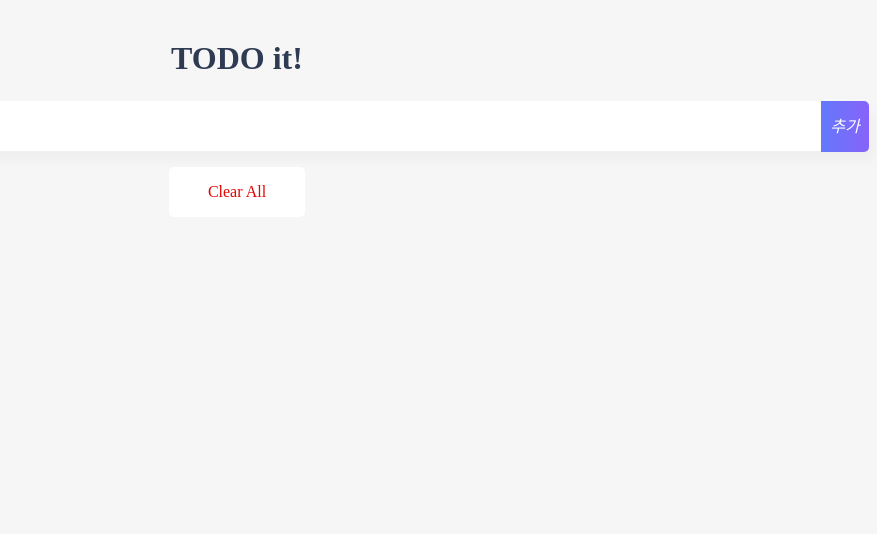
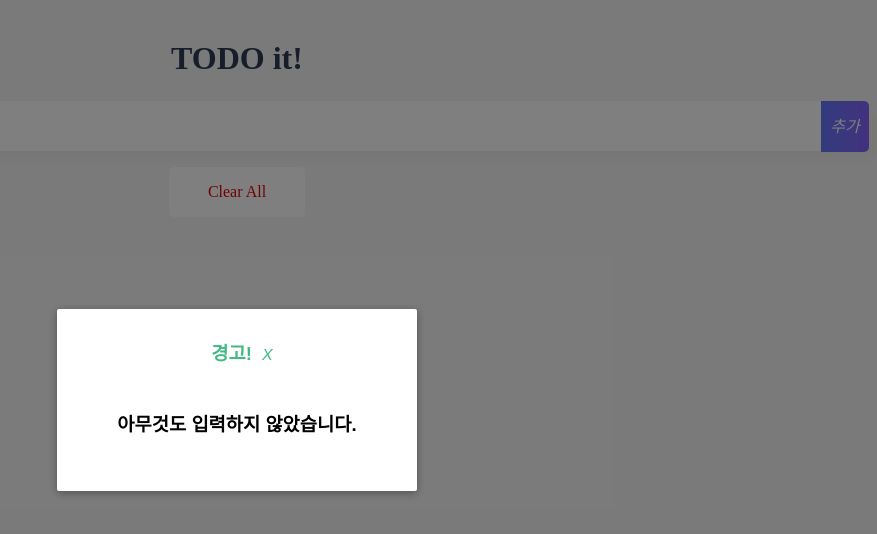
Before and after one commit to uhanuu/todo, a Vue app: page / in a window 1280 px wide. Both pictures are taken after a click on the element "추가". Shown: the top 534 px of the page, without its empty margins (403-1280 px from the left). Built offline with nearby package versions, Linux system fonts and the light colour scheme.

Commit message:
feat: modal + transition

```diff
--- a/src/components/TodoInput.vue
+++ b/src/components/TodoInput.vue
@@ -1,14 +1,26 @@
 <template>
     <div class="inputBox shadow" @click="focusItem">
-        <input class="todo-input" type="text" v-model="newTodoItem" @keyup.enter="addTodo" />
+        <input class="todo-input" type="text" v-model="newTodoItem" @keypress.enter="addTodo" />
         <span class="addContainer" @click="addTodo">
             <i class="addBtn">추가</i>
         </span>
+
+        <!-- use the modal component, pass in the prop -->
+        <TodoModal :show-modal="showModal" @close="showModal = false">
+            <!-- you can use custom content here to overwrite default content -->
+            <template #header>
+                <h3>경고!</h3>
+            </template>
+            <template #body>
+                <h3>아무것도 입력하지 않았습니다.</h3>
+            </template>
+        </TodoModal>
     </div>
 </template>
 
 <script setup>
 import { ref } from 'vue';
+import TodoModal from './common/TodoModal.vue';
 
 const emit = defineEmits(['add-todo-item']);
 
@@ -22,11 +34,15 @@ const addTodo = () => {
     if (newTodoItem.value !== '') {
         emit('add-todo-item', newTodoItem.value);
         clearInput();
+        return;
     }
+    showModal.value = !showModal.value;
 };
 const clearInput = () => {
     newTodoItem.value = '';
 };
+
+const showModal = ref(false);
 </script>
 
 <style scoped>
@@ -54,4 +70,9 @@ input:focus {
     color: white;
     vertical-align: middle;
 }
+h3 {
+    display: inline-block;
+    padding: 0;
+    margin: 0 10px;
+}
 </style>
--- a/src/components/TodoList.vue
+++ b/src/components/TodoList.vue
@@ -1,6 +1,6 @@
 <template>
     <div>
-        <ul>
+        <transition-group name="list" tag="ul">
             <li class="shadow" v-for="(todoItem, index) in todoItems" :key="index">
                 <i class="checkBtn" :class="{ checkBtnCompleted: todoItem.completed }" @click="toggleComplete(todoItem, index)">V</i>
                 <span :class="{ textCompleted: todoItem.completed }">{{ todoItem.item }}</span>
@@ -8,7 +8,7 @@
                     <i>삭제</i>
                 </span>
             </li>
-        </ul>
+        </transition-group>
     </div>
 </template>
 
@@ -63,4 +63,15 @@ li {
     text-decoration: line-through;
     color: #b3adad;
 }
+
+/* 리스트 아이템 트랜지션 효과 */
+.list-enter-active,
+.list-leave-active {
+    transition: all 1s;
+}
+.list-enter-from,
+.list-leave-to {
+    opacity: 0;
+    transform: translateY(30px);
+}
 </style>
--- /dev/null
+++ b/src/components/common/TodoModal.vue
@@ -0,0 +1,95 @@
+<template>
+    <transition name="modal">
+        <div v-if="showModal" class="modal-mask">
+            <div class="modal-wrapper">
+                <div class="modal-container">
+                    <!-- header -->
+                    <div class="modal-header">
+                        <slot name="header"> default header </slot>
+                        <i class="closeModalBtn" @click="$emit('close')">X</i>
+                    </div>
+
+                    <!-- body -->
+                    <div class="modal-body">
+                        <slot name="body"> default body </slot>
+                    </div>
+                </div>
+            </div>
+        </div>
+    </transition>
+</template>
+
+<script setup>
+defineProps({
+    showModal: {
+        type: Boolean,
+        required: true
+    }
+});
+</script>
+
+<style>
+.modal-mask {
+    position: fixed;
+    z-index: 9998;
+    top: 0;
+    left: 0;
+    width: 100%;
+    height: 100%;
+    background-color: rgba(0, 0, 0, 0.5);
+    display: table;
+    transition: opacity 0.3s ease;
+}
+
+.modal-wrapper {
+    display: table-cell;
+    vertical-align: middle;
+}
+
+.modal-container {
+    width: 300px;
+    margin: 0px auto;
+    padding: 20px 30px;
+    background-color: #fff;
+    border-radius: 2px;
+    box-shadow: 0 2px 8px rgba(0, 0, 0, 0.33);
+    transition: all 0.3s ease;
+    font-family: Helvetica, Arial, sans-serif;
+}
+
+.modal-header h3 {
+    margin-top: 0;
+    color: #42b983;
+}
+
+.modal-body {
+    margin: 20px 0;
+}
+
+/*
+ * The following styles are auto-applied to elements with
+ * transition="modal" when their visibility is toggled
+ * by Vue.js.
+ *
+ * You can easily play with the modal transition by editing
+ * these styles.
+ */
+
+.modal-enter {
+    opacity: 0;
+}
+
+.modal-leave-active {
+    opacity: 0;
+}
+
+.modal-enter .modal-container,
+.modal-leave-active .modal-container {
+    -webkit-transform: scale(1.1);
+    transform: scale(1.1);
+}
+
+.closeModalBtn {
+    color: #42b983;
+}
+</style>
--- a/src/main.js
+++ b/src/main.js
@@ -1,9 +1,9 @@
 import { createApp } from 'vue';
 import App from './App.vue';
-import router from './router';
+// import router from './router';
 
 const app = createApp(App);
 
-app.use(router);
+// app.use(router);
 
 app.mount('#app');
```
Also changed, not shown: .eslintrc.cjs.
